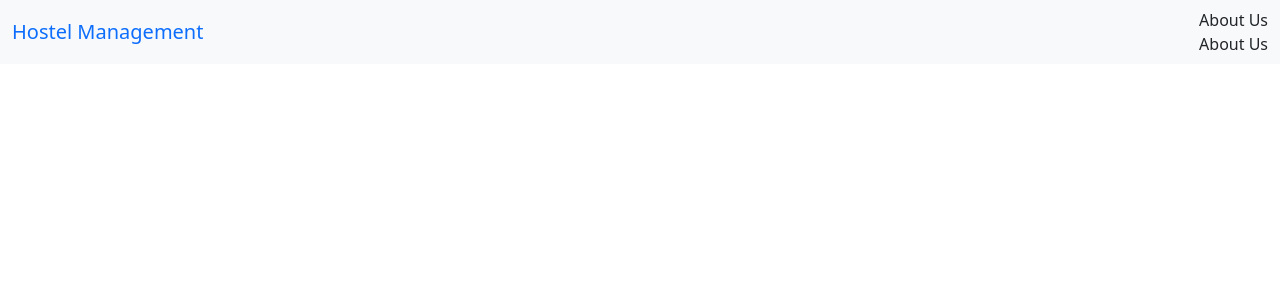
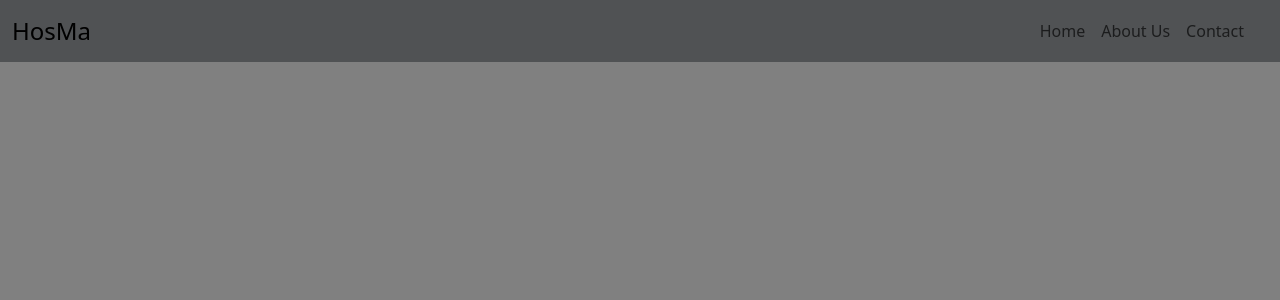
Before and after one commit to Aswin74/MiniProject, a PHP site: page /home.html in a window 1280 px wide. Shown: the top 300 px of the page. Run offline with PHP 8.4, Linux system fonts and the light colour scheme.

Commit message:
navbar skeleton

```diff
--- a/css/common.css
+++ b/css/common.css
@@ -1,3 +1,7 @@
 *{
     box-sizing: border-box;
 }
+
+body{
+    background: grey;
+}
--- a/home.html
+++ b/home.html
@@ -4,7 +4,7 @@
         <meta name="viewport" content="width=device-width, initial-scale=1">
 
         <!--Linking bootstra v5-->
-        <link href="https://cdn.jsdelivr.net/npm/bootstrap@5.0.2/dist/css/bootstrap.min.css" rel="stylesheet" integrity="sha384-EVSTQN3/azprG1Anm3QDgpJLIm9Nao0Yz1ztcQTwFspd3yD65VohhpuuCOmLASjC" crossorigin="anonymous">
+        <link href="https://cdn.jsdelivr.net/npm/bootstrap@5.3.2/dist/css/bootstrap.min.css" rel="stylesheet" integrity="sha384-T3c6CoIi6uLrA9TneNEoa7RxnatzjcDSCmG1MXxSR1GAsXEV/Dwwykc2MPK8M2HN" crossorigin="anonymous">
         <!--common.css should only contain common styles for all pages-->
         <link rel="stylesheet" href="css/common.css"/>
         <link rel="stylesheet" href="css/home.css"/>
@@ -17,21 +17,41 @@
 
         <!--Create Each Contents/sections inside a div ~JP-->
 
-        <nav class="navbar bg-light">
+        <nav class="navbar navbar-expand-lg fixed-top bg-dark bg-opacity-50">
             <div class="container-fluid">
-                <a class="navbar-brand" href="#">Hostel Management</a>
-                <ul class="navbar-nav" >
-                    <li class="nav-item">About Us</li>
-                    <li class="nav-item">About Us</li>
-                </ul>
+              <a class="navbar-brand fs-4" href="#">HosMa</a>
+              <button class="navbar-toggler" type="button" data-bs-toggle="offcanvas" data-bs-target="#offcanvasNavbar" aria-controls="offcanvasNavbar" aria-label="Toggle navigation">
+                <span class="navbar-toggler-icon"></span>
+              </button>
+
+              <div class="offcanvas offcanvas-end" tabindex="-1" id="offcanvasNavbar" aria-labelledby="offcanvasNavbarLabel">
+                <div class="offcanvas-header">
+                  <h5 class="offcanvas-title" id="offcanvasNavbarLabel">Offcanvas</h5>
+                  <button type="button" class="btn-close" data-bs-dismiss="offcanvas" aria-label="Close"></button>
+                </div>
+
+                <div class="offcanvas-body">
+                  <ul class="navbar-nav justify-content-end flex-grow-1 pe-3">
+                    <li class="nav-item">
+                      <a class="nav-link" href="#home">Home</a>
+                    </li>
+                    <li class="nav-item">
+                      <a class="nav-link" href="#about">About Us</a>
+                    </li>
+                    <li class="nav-item">
+                      <a class="nav-link" href="#contact">Contact</a>
+                    </li>
+
+                </div>
+              </div>
             </div>
-        </nav>
+          </nav>
         <!--I'll do navigation bar ~JP-->
 
         <div>
 
         </div>
 
-        <script src="https://cdn.jsdelivr.net/npm/bootstrap@5.0.2/dist/js/bootstrap.bundle.min.js" integrity="sha384-MrcW6ZMFYlzcLA8Nl+NtUVF0sA7MsXsP1UyJoMp4YLEuNSfAP+JcXn/tWtIaxVXM" crossorigin="anonymous"></script>
+        <script src="https://cdn.jsdelivr.net/npm/bootstrap@5.3.2/dist/js/bootstrap.bundle.min.js" integrity="sha384-C6RzsynM9kWDrMNeT87bh95OGNyZPhcTNXj1NW7RuBCsyN/o0jlpcV8Qyq46cDfL" crossorigin="anonymous"></script>
     </body>
 </html>
```
